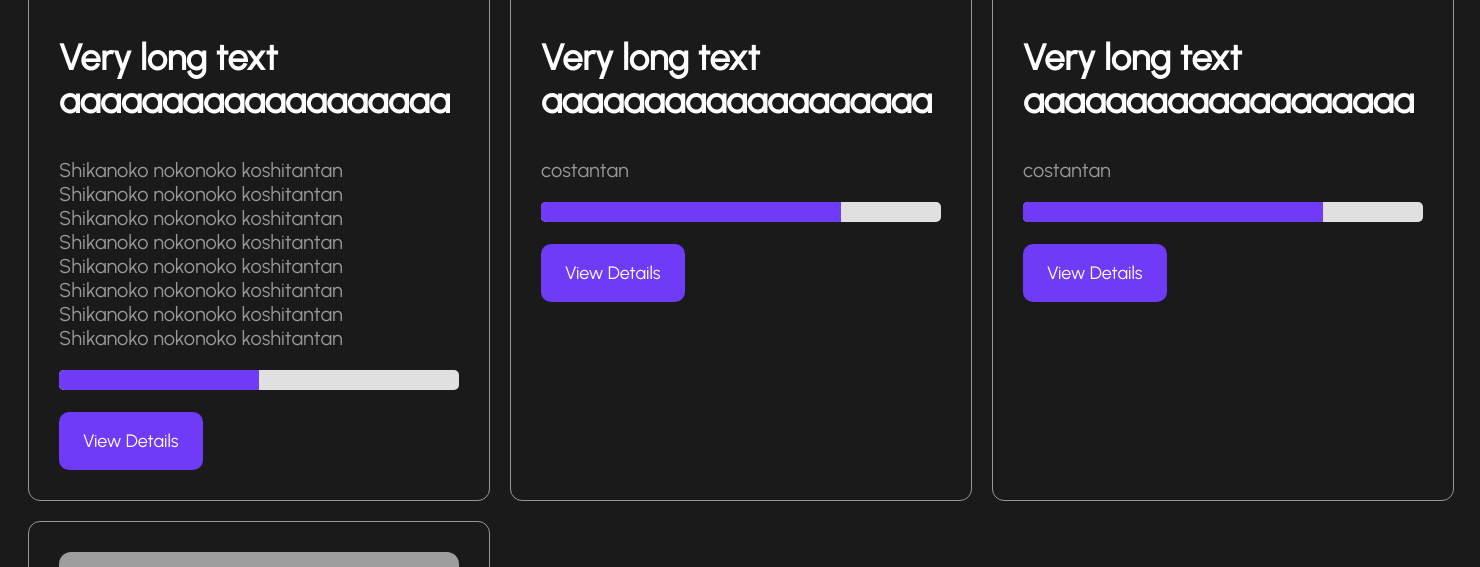
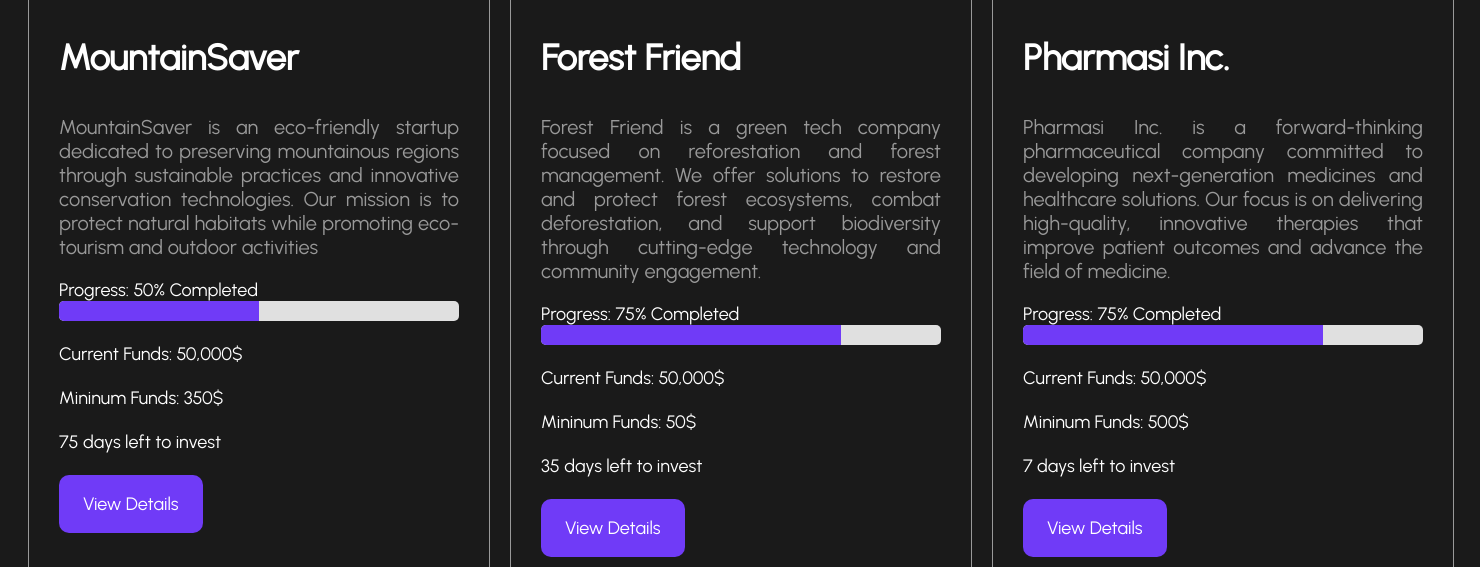
Before and after one commit to Nantawat6510545543/B2D-Ventures, a Django app: page / in a window 1480 px wide. Shown: the part 457-1024 px from the top of the page. Run offline with Django 4.2, Linux system fonts and the light colour scheme; grey boxes are pictures that could not be loaded.

Commit message:
add discussion tab and populate start-up data

```diff
--- a/B2D_Ventures/static/css/base.css
+++ b/B2D_Ventures/static/css/base.css
@@ -92,6 +92,7 @@ button
     color: #999999;
     font-weight: 500;
     font-size: 20px;
+    text-align: justify;
 }
 
 .progress-bar {
--- a/B2D_Ventures/templates/index.html
+++ b/B2D_Ventures/templates/index.html
@@ -24,22 +24,20 @@
                 src="https://upload.wikimedia.org/wikipedia/commons/thumb/3/3f/Fronalpstock_big.jpg/2560px-Fronalpstock_big.jpg"
             >
             <p class="heading-font">
-                Very long text aaaaaaaaaaaaaaaaaaa
+                MountainSaver
             </p>
             <p class="content-font">
-                Shikanoko nokonoko koshitantan<br>
-                Shikanoko nokonoko koshitantan<br>
-                Shikanoko nokonoko koshitantan<br>
-                Shikanoko nokonoko koshitantan<br>
-
-                Shikanoko nokonoko koshitantan<br>
-                Shikanoko nokonoko koshitantan<br>
-                Shikanoko nokonoko koshitantan<br>
-                Shikanoko nokonoko koshitantan<br>
+                MountainSaver is an eco-friendly startup dedicated to preserving mountainous regions
+                through sustainable practices and innovative conservation technologies.
+                Our mission is to protect natural habitats while promoting eco-tourism and outdoor activities
             </p>
+            Progress: 50% Completed
             <div class="progress-bar">
                 <div class="progress" style="width: 50%;"></div>
             </div><br>
+            Current Funds: 50,000$<br><br>
+            Mininum Funds: 350$<br><br>
+            75 days left to invest<br><br>
             <button class="generic-button" type="submit">View Details</button>
         </div>
         <div class="card-subcontainer">
@@ -47,44 +45,63 @@
                 src="https://p.bigstockphoto.com/GeFvQkBbSLaMdpKXF1Zv_bigstock-Aerial-View-Of-Blue-Lakes-And--227291596.jpg"
             >
             <p class="heading-font">
-                Very long text aaaaaaaaaaaaaaaaaaa
+                Forest Friend
             </p>
             <p class="content-font">
-                costantan
+                Forest Friend is a green tech company focused on reforestation and forest management.
+                We offer solutions to restore and protect forest ecosystems, combat deforestation,
+                and support biodiversity through cutting-edge technology and community engagement.
             </p>
+            Progress: 75% Completed
             <div class="progress-bar">
                 <div class="progress" style="width: 75%;"></div>
             </div><br>
+            Current Funds: 50,000$<br><br>
+            Mininum Funds: 50$<br><br>
+            35 days left to invest<br><br>
             <button class="generic-button" type="submit">View Details</button>
         </div>
         <div class="card-subcontainer">
             <img class="card-img" alt="Test image"
-                src="https://p.bigstockphoto.com/GeFvQkBbSLaMdpKXF1Zv_bigstock-Aerial-View-Of-Blue-Lakes-And--227291596.jpg"
+                src="https://encrypted-tbn0.gstatic.com/images?q=tbn:ANd9GcSCz-iXcXGiRIoQ9VEkHsT-w1AuyMZ3XKXOpw&s"
             >
             <p class="heading-font">
-                Very long text aaaaaaaaaaaaaaaaaaa
+                Pharmasi Inc.
             </p>
             <p class="content-font">
-                costantan
+                Pharmasi Inc. is a forward-thinking pharmaceutical company committed to
+                developing next-generation medicines and healthcare solutions.
+                Our focus is on delivering high-quality, innovative therapies
+                that improve patient outcomes and advance the field of medicine.
             </p>
+            Progress: 75% Completed
             <div class="progress-bar">
                 <div class="progress" style="width: 75%;"></div>
             </div><br>
+            Current Funds: 50,000$<br><br>
+            Mininum Funds: 500$<br><br>
+            7 days left to invest<br><br>
             <button class="generic-button" type="submit">View Details</button>
         </div>
         <div class="card-subcontainer">
             <img class="card-img" alt="Test image"
-                src="https://p.bigstockphoto.com/GeFvQkBbSLaMdpKXF1Zv_bigstock-Aerial-View-Of-Blue-Lakes-And--227291596.jpg"
+                src="https://media.istockphoto.com/id/1369489882/photo/variety-of-vegan-plant-based-protein-food.jpg?s=612x612&w=0&k=20&c=nKvZEd0raRryOpsGhwB9iOCEIizrDqB3XeFvRLdJOyI="
             >
             <p class="heading-font">
-                ?
+                Go Vegan!
             </p>
             <p class="content-font">
-                costantana
+                Go Vegan! is a lifestyle brand dedicated to promoting plant-based living.
+                We provide delicious vegan food options, sustainable products, and educational resources
+                to support a healthier, cruelty-free lifestyle for individuals and communities.
             </p>
+            Progress: 25% Completed
             <div class="progress-bar">
                 <div class="progress" style="width: 25%;"></div>
             </div><br>
+            Current Funds: 50,000$<br><br>
+            Mininum Funds: 50$<br><br>
+            Ended<br><br>
             <button class="generic-button" type="submit">View Details</button>
         </div>
     </div>
```
Also changed, not shown: B2D_Ventures/static/js/details.js (+16 -19 lines), B2D_Ventures/templates/details.html (+51 -12 lines).
